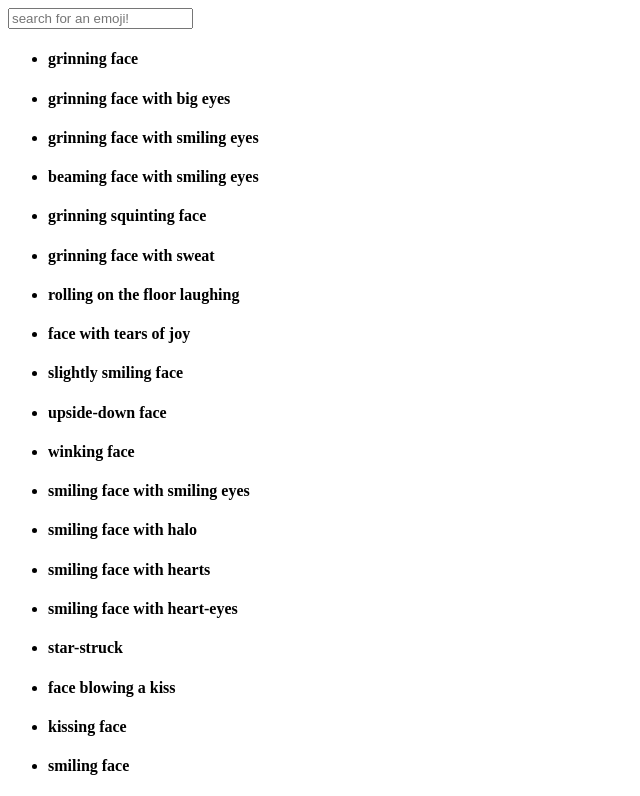
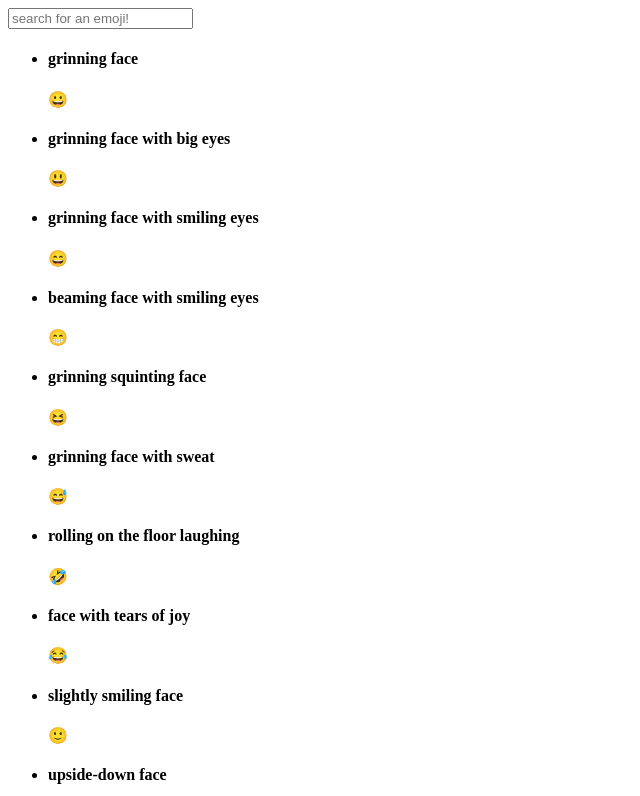
Before and after one commit to liliboxer/emoji-search, a React app: page / in a window 1280 px wide. Shown: the top 796 px of the page, without its empty margins (0-640 px from the left). Built offline with nearby package versions, Linux system fonts and the light colour scheme.

Commit message:
emojis displaying!

```diff
--- a/src/components/Emoji.js
+++ b/src/components/Emoji.js
@@ -1,17 +1,17 @@
 import React from 'react';
 import PropTypes from 'prop-types';
 
-function Emoji({ symbol, name }) {
+function Emoji({ char, name }) {
   return (
     <section>
       <h4>{name}</h4>
-      <p>{symbol}</p>
+      <p>{char}</p>
     </section>
   );
 }
 
 Emoji.propTypes = {
-  symbol: PropTypes.string.isRequired,
+  char: PropTypes.string.isRequired,
   name: PropTypes.string.isRequired
 };
 
--- a/src/components/Emojis.js
+++ b/src/components/Emojis.js
@@ -7,7 +7,7 @@ function Emojis({ emojis }) {
     <li key={emoji.codes}>
       <Emoji
         name={emoji.name}
-        symbol={emoji.symbol}
+        char={emoji.char}
       />
     </li>
   ));
--- a/src/components/EmojisContainer.js
+++ b/src/components/EmojisContainer.js
@@ -8,7 +8,7 @@ export default class EmojisContainer extends Component {
   state = {
     text: ''
   }
-  // need to write function handleSearchUpdate, target.value thing
+
   handleSearchUpdate = ({ target }) => {
     this.setState({ text: target.value });
   }
```
